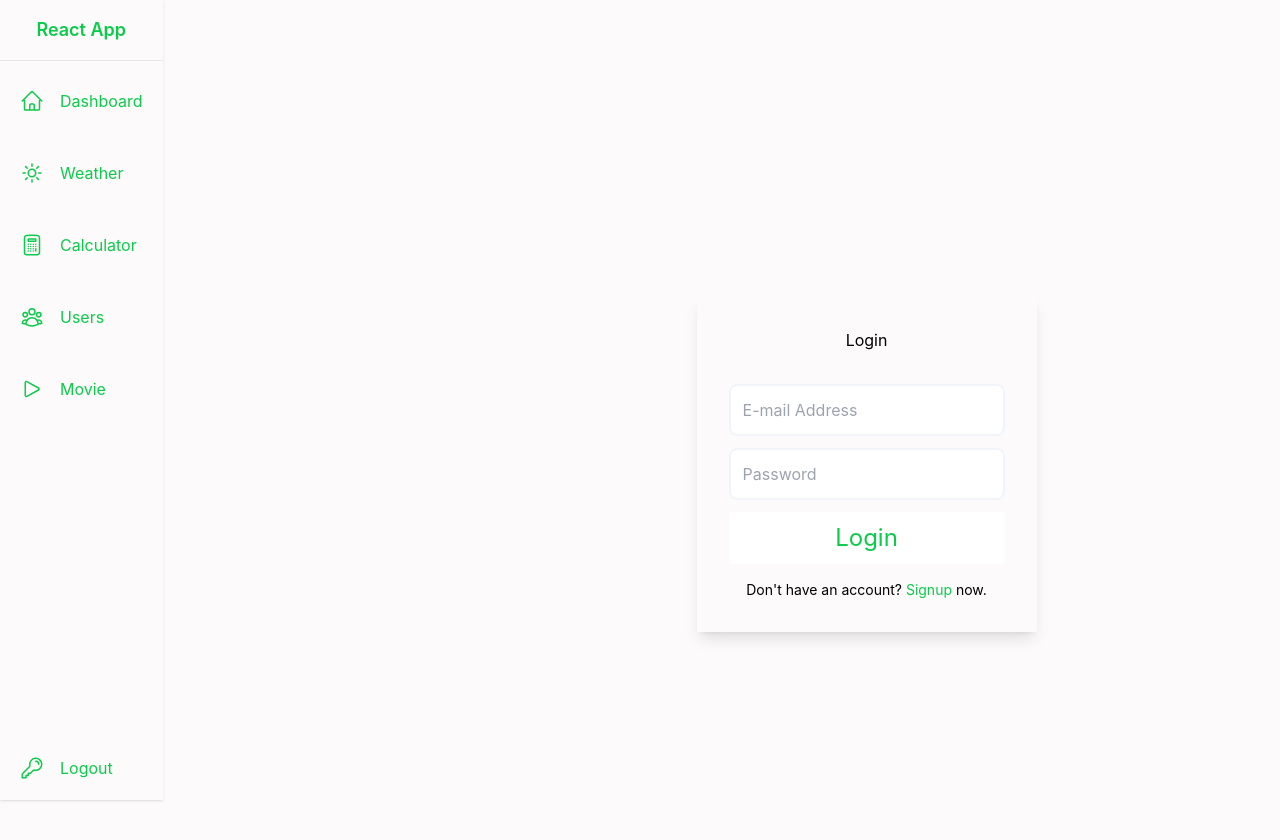
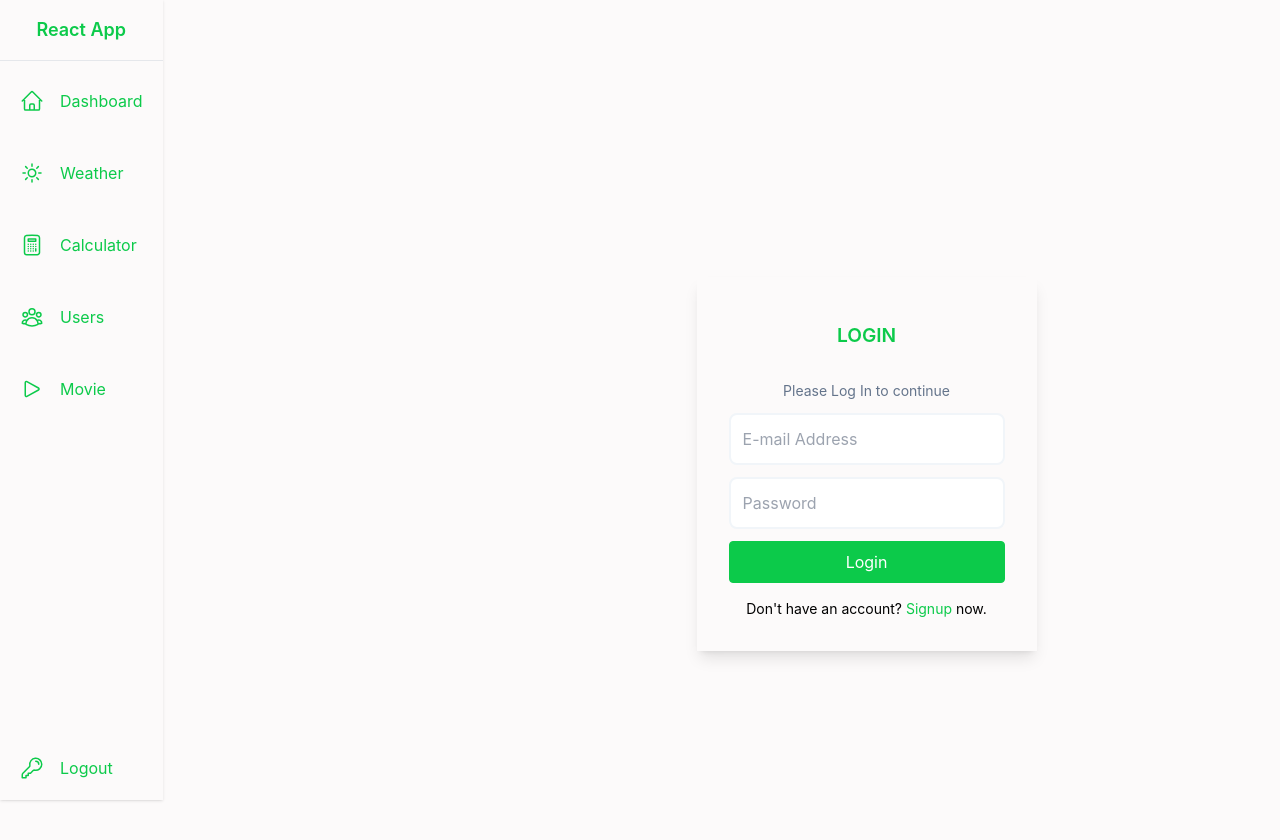
Before and after one commit to srijan-shrestha/react-dashboard, a React (Create React App) app: page /login in a window 1280 px wide. Shown: the top 840 px of the page. Built offline with nearby package versions, Linux system fonts and the light colour scheme; no server answers.

Commit message:
Work on UI improvement

```diff
--- a/src/components/Layout/Layout.tsx
+++ b/src/components/Layout/Layout.tsx
@@ -4,6 +4,7 @@ import React, { PropsWithChildren, useState } from "react";
 import Sidebar from "../Sidebar/Sidebar";
 
 const Layout = (props: PropsWithChildren) => {
+  // hook to set/unset flag
   const [sidebarOpen, setSidebarOpen] = useState(false);
   return (
     <div className="grid min-h-screen grid-rows-header bg-zinc-100">
--- a/src/pages/private/Calculator/Calculator.scss
+++ b/src/pages/private/Calculator/Calculator.scss
@@ -7,7 +7,6 @@
   border: 2px solid $primary-color;
   border-radius: 8px;
   overflow: hidden;
-}
 
   .display {
     display: flex;
@@ -55,3 +54,4 @@
   .button-equal:hover {
     background-color: #004080;
   }
+}
--- a/src/pages/public/Login/Login.tsx
+++ b/src/pages/public/Login/Login.tsx
@@ -34,7 +34,8 @@ const Login = () => {
   return (
     <section className="h-screen w-screen flex justify-center items-center">
       <div className="flex flex-col text-center p-8 shadow-lg">
-        <h4 className="mb-8"> Login </h4>
+        <h2 className="mb-8"> LOGIN</h2>
+        <p className="mb-3 text-sm text-slate-500">Please Log In to continue</p>
         <input
           type="text"
           className="p-3 mb-3"
--- a/src/pages/public/Signup/Signup.tsx
+++ b/src/pages/public/Signup/Signup.tsx
@@ -25,7 +25,7 @@ const Signup = () => {
   return (
     <section className="h-screen w-screen flex justify-center items-center">
       <div className="flex flex-col text-center p-8 shadow-lg">
-        <h4 className="mb-8"> Signup </h4>
+        <h2 className="mb-8"> CREATE ACCOUNT </h2>
         <input
           type="text"
           className="p-3 mb-3"
--- a/src/styles/index.scss
+++ b/src/styles/index.scss
@@ -29,7 +29,7 @@ code {
   background-color: $bg-color;
   color: #fff;
   border-radius: 0.25rem;
-  border: 1px solid $bg-color;
+  border: 1px solid $primary-color;
   text-align: center;
 }
 
```
Lines whose indentation alone changed are shown as unchanged.
